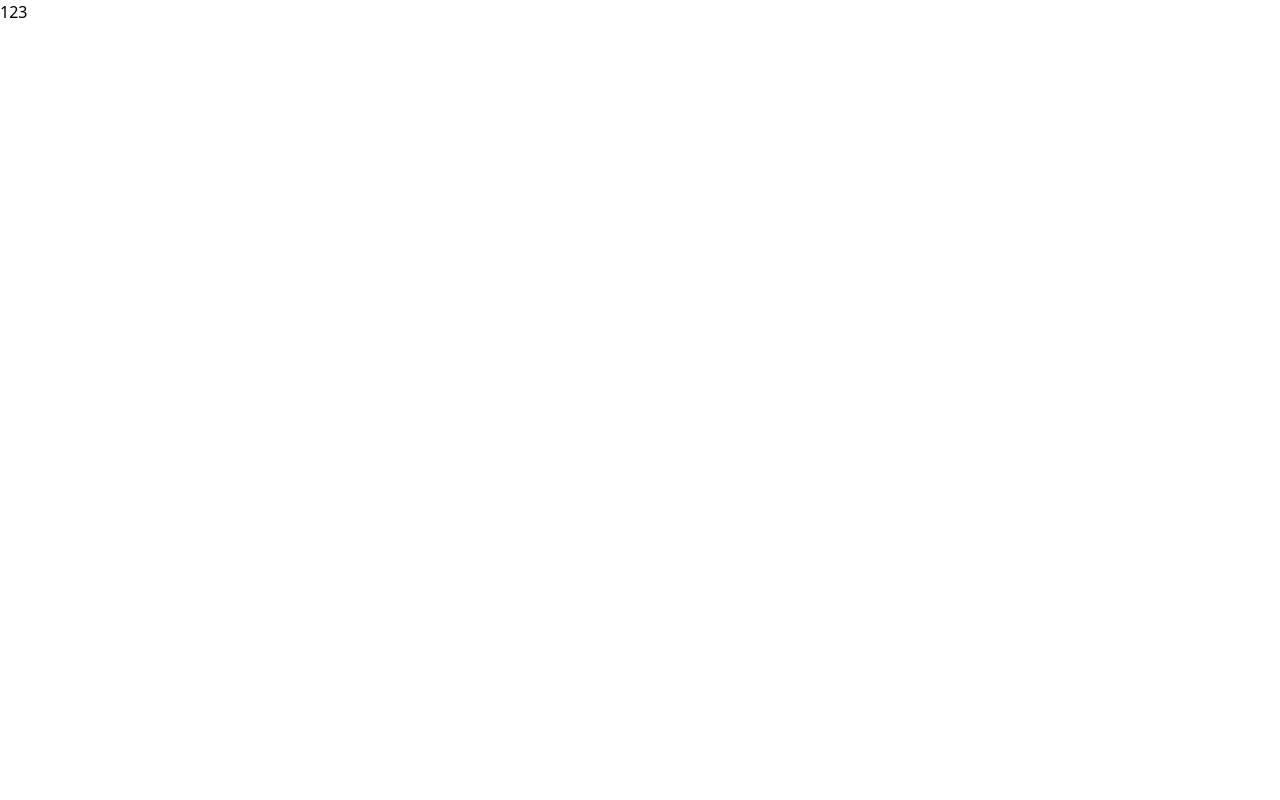
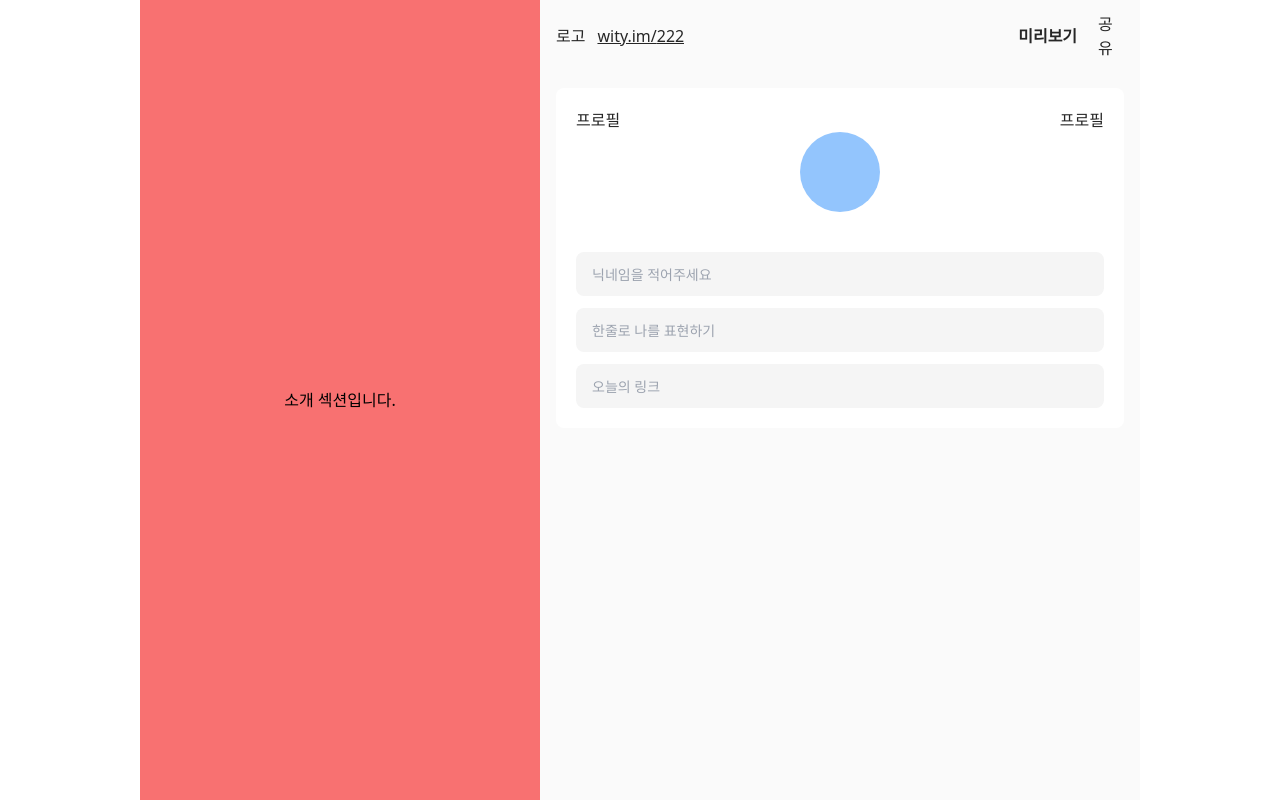
Before and after one commit to RUWITY/front, a React (Create React App) app: page / in a window 1280 px wide. Built offline with nearby package versions, Linux system fonts and the light colour scheme.

Commit message:
Add layout

```diff
--- a/src/App.tsx
+++ b/src/App.tsx
@@ -7,9 +7,7 @@ import "./index.css";
 function App() {
   return (
     <Routes>
-      <Route path="/" element={<div className=" ">123</div>}>
-        <Route index element={<Main />} />
-      </Route>
+      <Route path="/" element={<Main />} />
     </Routes>
   );
 }
--- a/src/index.tsx
+++ b/src/index.tsx
@@ -1,10 +1,16 @@
-import ReactDOM from "react-dom/client";
+import React from "react";
+import { createRoot } from "react-dom/client";
 import { BrowserRouter } from "react-router-dom";
 
 import App from "./App";
 
-ReactDOM.createRoot(document.getElementById("root") as HTMLElement).render(
-  <BrowserRouter>
-    <App />
-  </BrowserRouter>
+const container = document.getElementById("root") as HTMLElement;
+const root = createRoot(container);
+
+root.render(
+  <React.StrictMode>
+    <BrowserRouter>
+      <App />
+    </BrowserRouter>
+  </React.StrictMode>
 );
--- a/src/pages/Main.tsx
+++ b/src/pages/Main.tsx
@@ -1,5 +1,53 @@
 const Main = () => {
-  return <div>에니페이지</div>;
+  return (
+    <div className="max-w-[1000px] mx-auto bg-red-400 w-full min-h-screen h-full flex">
+      <div className="flex flex-col max-w-[400px] w-full h-screen justify-center items-center whitespace-pre-line min-divideHalf:overflow-hidden desktop:hidden relative">
+        소개 섹션입니다.
+      </div>
+      <div className="flex flex-col text-neutral-800 max-w-wityBodyWidth w-full bg-neutral-50 mx-auto relative">
+        <header className="sticky top-0 z-10 max-w-inherit w-full px-4 py-3 flex items-center justify-between h-15">
+          <div className="flex items-center w-full">
+            로고
+            <div className="flex  cursor-pointer ml-3 flex-1 max-w-[70%]">
+              <p className="underline">wity.im/</p>
+              <p className="underline overflow-hidden text-ellipsis">222</p>
+            </div>
+          </div>
+          <div className="flex items-center">
+            <button className="hover:cursor font-bold h-9 rounded-lg bg-primary-light text-primary mr-2 !rounded-4.5 w-24">
+              미리보기
+            </button>
+            <div>공유</div>
+          </div>
+        </header>
+        <main className="flex-1 bg-neutral-50 px-4 z-2 pt-4 pb-18">
+          <section className="mx-auto h-full ">
+            <div className="flex flex-col mb-4 rounded-lg bg-white min-h-[3rem] justify-center p-5">
+              <div className="flex justify-between">
+                <div>프로필</div>
+                <div>프로필</div>
+              </div>
+              <div className="w-20 h-20 bg-blue-300 rounded-[50%] mx-auto mb-10" />
+              <div className=" space-y-3">
+                <input
+                  className="py-2 px-4 rounded-lg outline-none focus:border-solid focus:border-primary focus:border w-full data-[state=invalid]:focus:border-solid data-[state=invalid]:focus:border-red-500 data-[state=invalid]:focus:border bg-neutral-100 h-11 text-sm"
+                  placeholder="닉네임을 적어주세요"
+                />
+                <input
+                  className="py-2 px-4 rounded-lg outline-none focus:border-solid focus:border-primary focus:border w-full data-[state=invalid]:focus:border-solid data-[state=invalid]:focus:border-red-500 data-[state=invalid]:focus:border bg-neutral-100 h-11 text-sm"
+                  placeholder="한줄로 나를 표현하기"
+                />
+                <input
+                  className="py-2 px-4 rounded-lg outline-none focus:border-solid focus:border-primary focus:border w-full data-[state=invalid]:focus:border-solid data-[state=invalid]:focus:border-red-500 data-[state=invalid]:focus:border bg-neutral-100 h-11 text-sm"
+                  placeholder="오늘의 링크"
+                />
+              </div>
+            </div>
+          </section>
+        </main>
+      </div>
+    </div>
+  );
 };
 
 export default Main;
```
